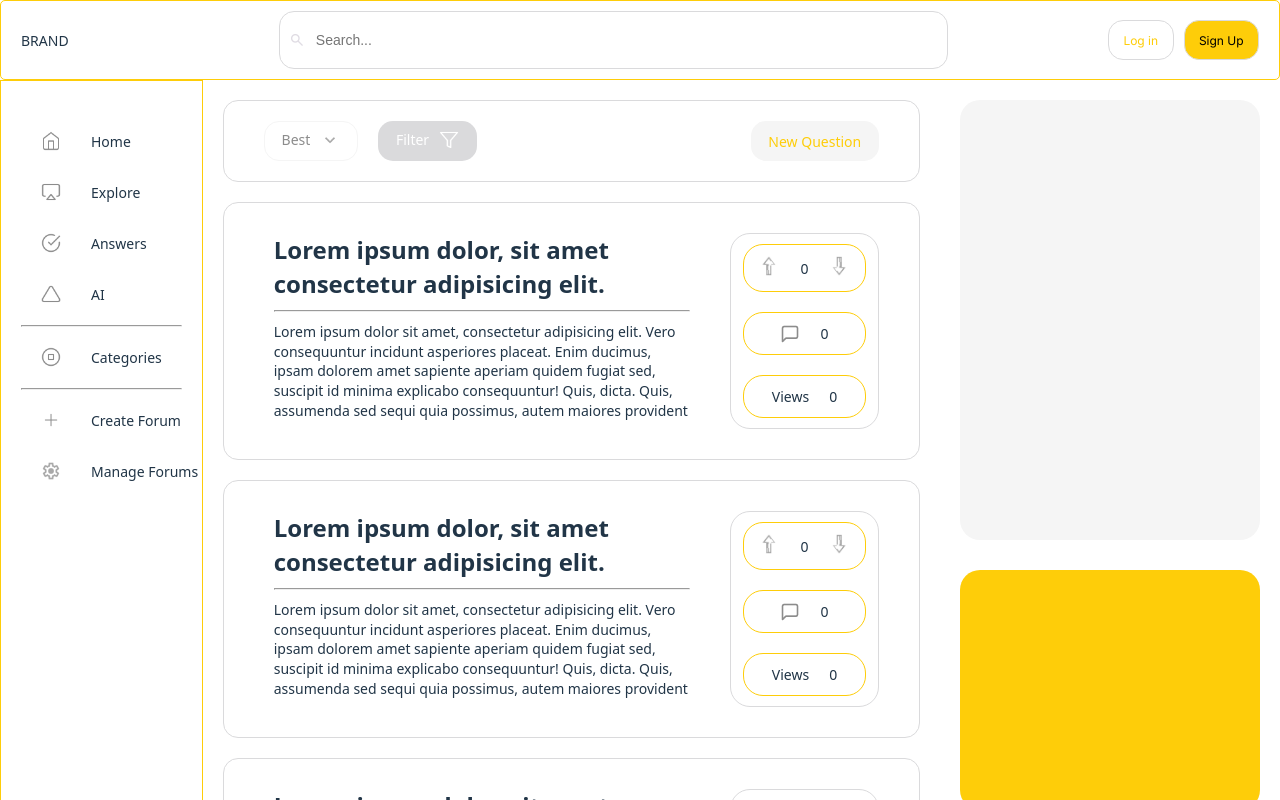
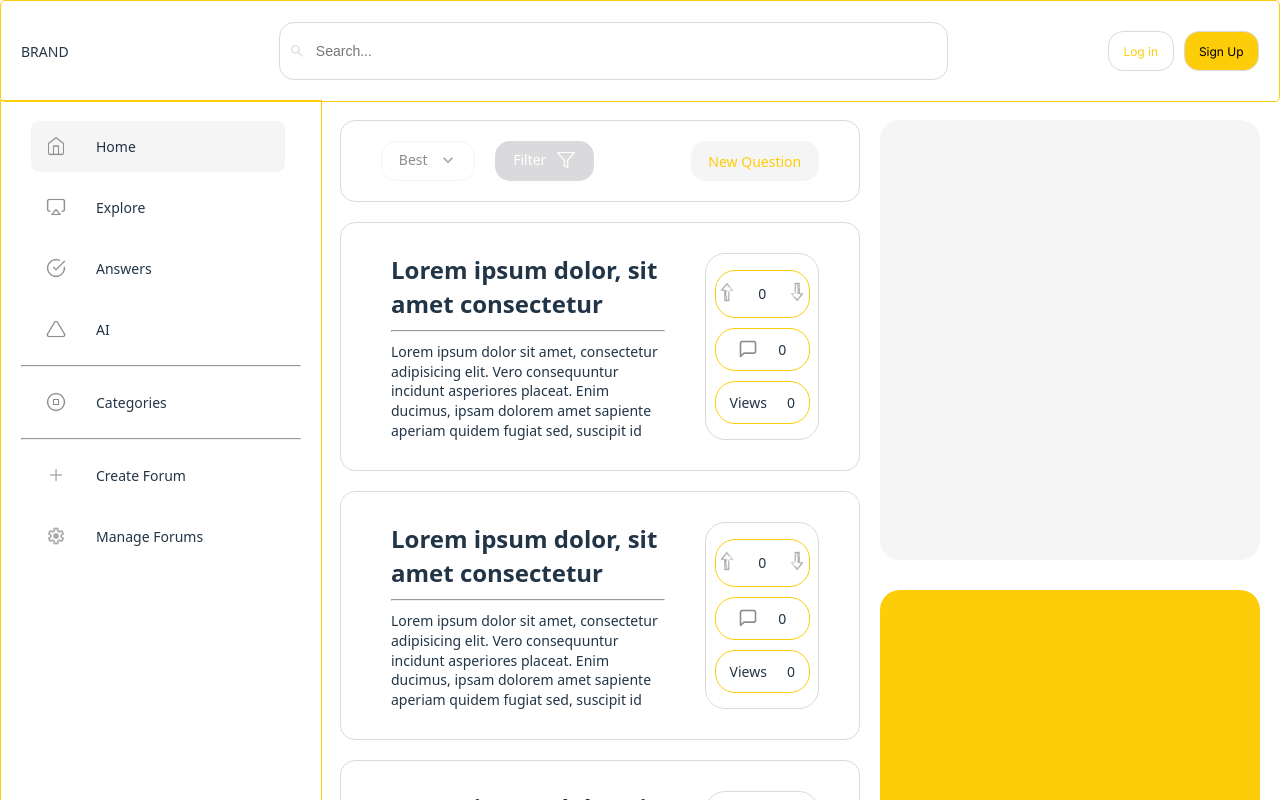
Before and after one commit to bryanvela98/dalOverflow, a React (Vite) app in the folder dal-overflow-v1/: page / in a window 1280 px wide. Shown: the top 800 px of the page. Built offline with nearby package versions, Linux system fonts and the light colour scheme.

Commit message:
Fixed scrolling issue

```diff
--- a/dal-overflow-v1/src/App.css
+++ b/dal-overflow-v1/src/App.css
@@ -4,22 +4,30 @@
   margin: 0;
   padding: 0;
   font-size: 14px;
-  /* overflow: hidden; */
-}
-
-body {
-  overflow: hidden;
 }
 
 #root {
-  margin: 0;
   height: 100vh;
   width: 100%;
+  --header-bar-height: 100px;
+  --navbar-bar-width: 320px;
+  --right-bar-width: 400px;
 }
 
 .background-page {
   background-color: white;
   height: 100vh;
+  width: 100vw;
+}
+
+/* Header */
+.contain-header {
+  display: block;
+  overflow: hidden;
+  width: 100%;
+  position: fixed;
+  top: 0;
+  background-color: white;
 }
 
 .header-bar {
@@ -29,6 +37,7 @@ body {
   border: 1px solid #fecd09;
   border-radius: 5px;
   padding: 10px 20px;
+  height: 80px;
 }
 
 .search-bar {
@@ -91,20 +100,29 @@ body {
 .major-body {
   display: flex;
   width: 100%;
+  margin-top: var(--header-bar-height);
 }
 
 .nav-bar {
-  width: 60%;
-  padding: 30px 20px;
+  width: 280px;
+  height: 100%;
+  padding: 10px 20px;
   border: 1px solid #fecd09;
+  overflow: hidden;
+  position: fixed;
 }
 
 .nav-bar div {
-  padding: 10px;
+  padding: 15px;
   margin: 10px;
   display: flex;
   gap: 30px;
-  width: 100%;
+  width: 80%;
+  border-radius: 8px;
+}
+
+.nav-bar div:first-child {
+  background-color: #f5f5f5;
 }
 
 .navbar div p {
@@ -113,12 +131,17 @@ body {
 
 .main-body {
   display: flex;
+  margin-left: var(--navbar-bar-width);
 }
 
 .centre-body {
   flex: 1;
-  overflow-y: scroll;
+  overflow-y: auto;
+  overscroll-behavior: contain;
   padding: 20px;
+  height: 100%;
+  box-sizing: border-box;
+  margin-right: var(--right-bar-width);
 }
 
 .filter-question-div {
@@ -168,9 +191,9 @@ body {
   right: 0;
   flex-shrink: 0;
   height: 100%;
-  padding: 10px;
-  width: 25vw;
-  overflow: hidden;
+  padding: 10px 10px 10px 0px;
+  width: 400px;
+  position: fixed;
 }
 
 .holder-tiles {
@@ -248,7 +271,7 @@ body {
 
 .tile-right div {
   display: flex;
-  margin: 10px;
+  margin: 5px;
   padding: 10px;
   align-items: center;
   width: 80%;
--- a/dal-overflow-v1/src/App.jsx
+++ b/dal-overflow-v1/src/App.jsx
@@ -5,13 +5,19 @@ import "./App.css";
 export default function App() {
   return (
     <div className="background-page">
+      {/* Header */}
+      <div className="contain-header">
         <div className="header-bar">
           <div>
             <p>BRAND</p>
           </div>
           <div className="search-bar">
             <img src="/Search.png" alt="Search" className="search-icon" />
-          <input type="text" placeholder="Search..." className="search-input" />
+            <input
+              type="text"
+              placeholder="Search..."
+              className="search-input"
+            />
           </div>
           <div className="header-buttons">
             <button>Log in</button>
@@ -19,8 +25,11 @@ export default function App() {
             <button>Sign Up</button>
           </div>
         </div>
+      </div>
 
+      {/* Main Body */}
       <div className="major-body">
+        {/* Left Container */}
         <div className="nav-bar">
           <div className="home">
             <img src="/Home.png" alt="" srcSet="" className="logo" />
@@ -54,6 +63,7 @@ export default function App() {
           </div>
         </div>
 
+        {/* Centre Container */}
         <div className="main-body">
           <div className="centre-body">
             <div className="filter-question-div">
@@ -254,6 +264,7 @@ export default function App() {
             </div>
           </div>
 
+          {/* Right Container */}
           <div className="right-body">
             <div className="holder-tiles">
               <div className="holder" id="holder-tile1"></div>
```
Lines whose indentation alone changed are shown as unchanged.
